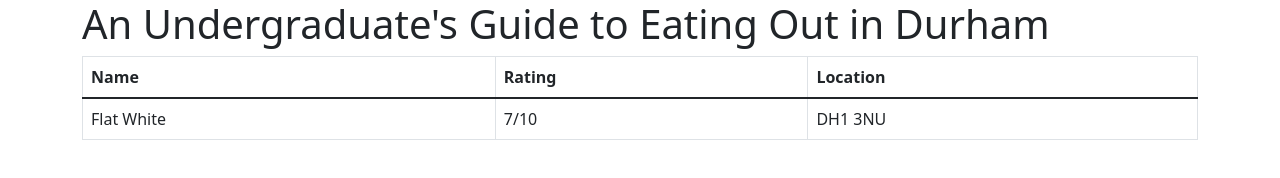
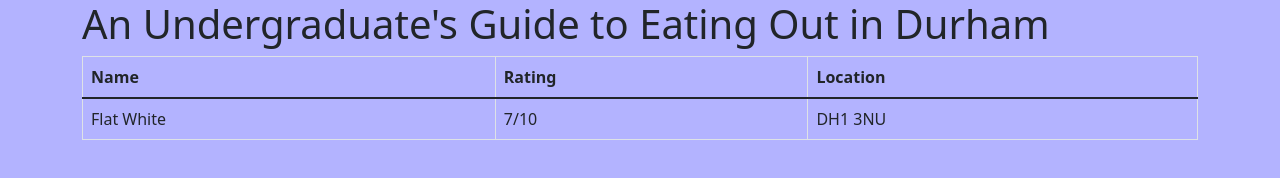
Before and after one commit to TheodoraDowglass/WebsitePrac, a plain HTML site: page index.html in a window 1280 px wide. Drawn offline with nearby package versions, Linux system fonts and the light colour scheme.

Commit message:
added colour to the page

```diff
--- a/index.html
+++ b/index.html
@@ -15,6 +15,20 @@
 
 	<link href="https://cdn.jsdelivr.net/npm/bootstrap@5.1.3/dist/css/bootstrap.min.css" rel="stylesheet" integrity="sha384-1BmE4kWBq78iYhFldvKuhfTAU6auU8tT94WrHftjDbrCEXSU1oBoqyl2QvZ6jIW3" crossorigin="anonymous">
 
+
+	<style>
+		body {
+			background-color:  #b3b3ff;
+
+
+
+
+
+		}
+
+
+
+	</style>
 
   </head>
 
```
